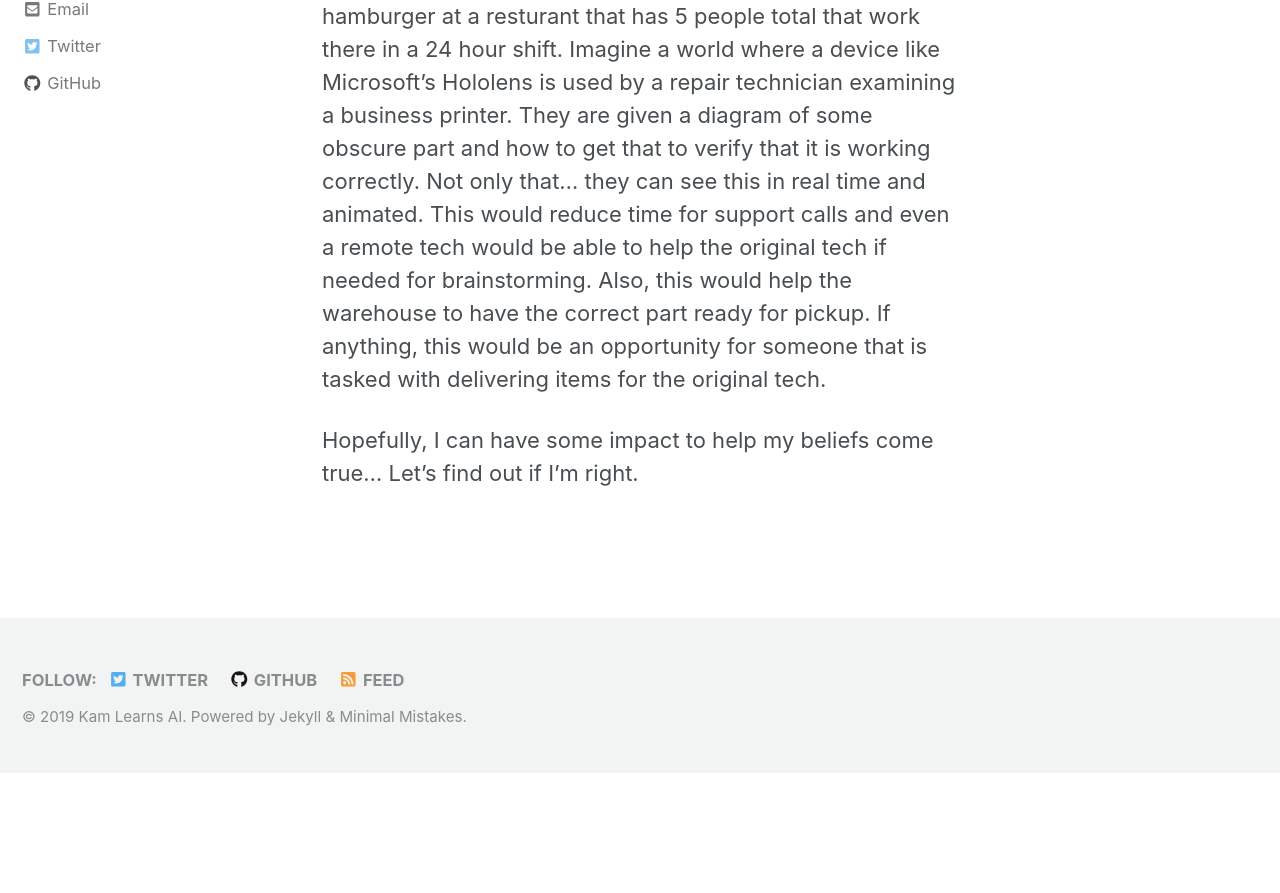
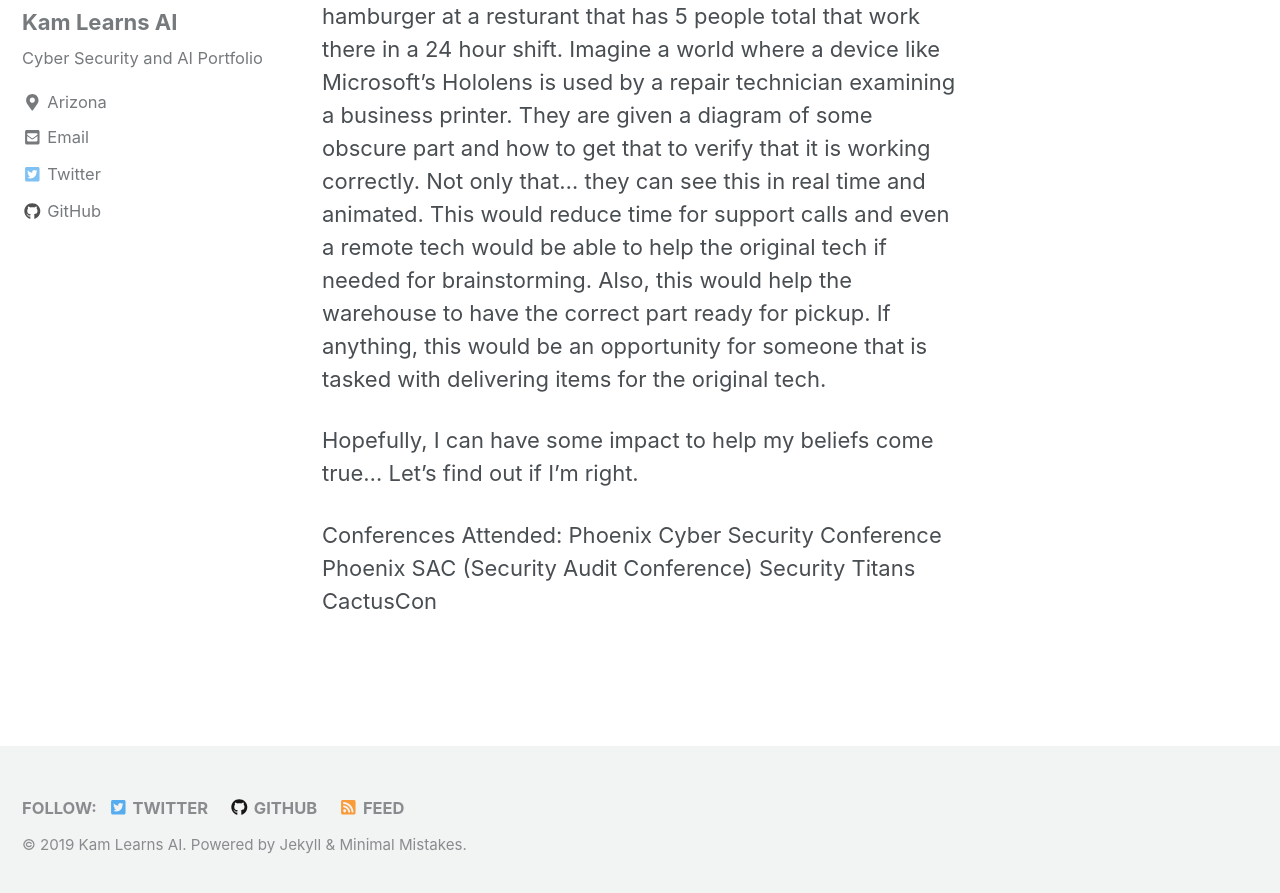
Before and after one commit to Kam718/kam718.github.io, a Jekyll site: the page built from about.md, in a window 1280 px wide and 900 px high, scrolled down 1419 px. Shown: the top 893 px of the window. Built offline with Jekyll 4.4.1, drawn with Linux system fonts in a browser that asks for light colours; nearby versions of some CDN libraries; before the commit the page ends 2192 px from its top, so only the background shows below that.

Commit message:
Update about.md

```diff
--- a/about.md
+++ b/about.md
@@ -13,3 +13,11 @@ Artificial Intelligence (AI) - This is my personal opinion. AI should be used as
 
 
 Hopefully, I can have some impact to help my beliefs come true... Let's find out if I'm right.
+
+
+
+Conferences Attended:
+Phoenix Cyber Security Conference
+Phoenix SAC (Security Audit Conference)
+Security Titans
+CactusCon
```
